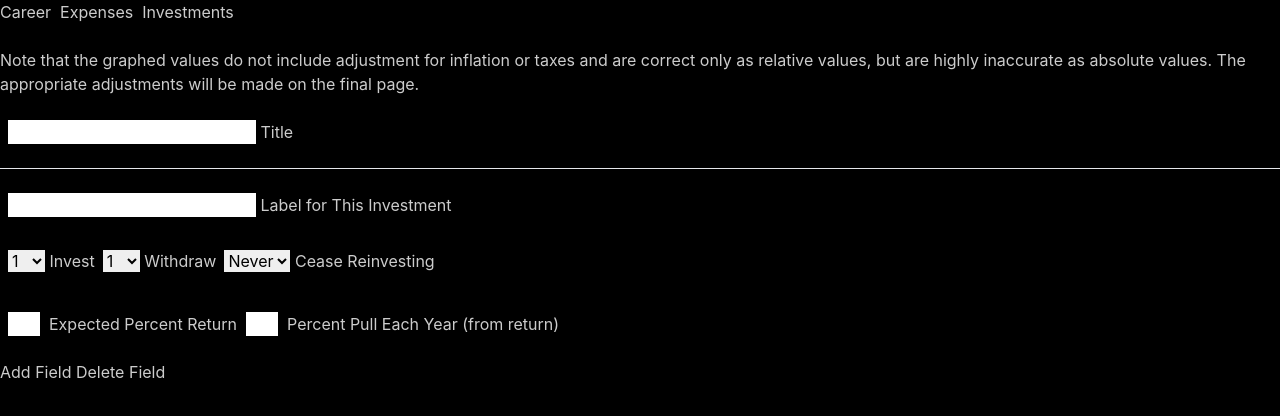
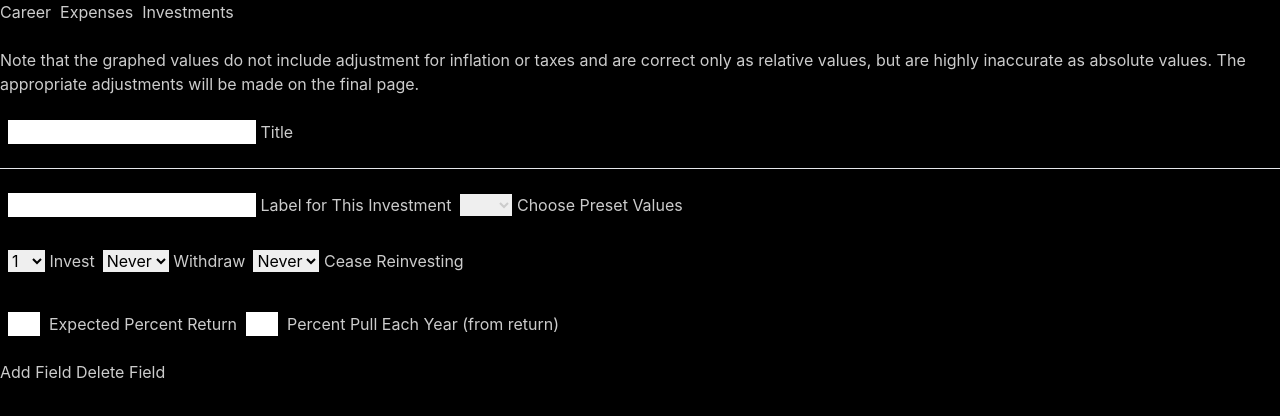
Before and after one commit to Jerrad-Johnson/Finances-Project, a React (Create React App) app: page /Investments.js in a window 1280 px wide. Shown: the top 416 px of the page. Built offline with nearby package versions, Linux system fonts and the light colour scheme.

Commit message:
Updated forms; corrected options, added option for presets (not yet filled.)

```diff
--- a/src/Investments.js
+++ b/src/Investments.js
@@ -47,7 +47,7 @@ function InvestmentForms({formLengthState}){
     let lengthOfGraphInYears = createArrayWithNumberOfYearsToGraph();
 
     let optionElements = getOptionElements(lengthOfGraphInYears);
-    let optionElementsForReinvesting = getOptionElementsForReinvesting(lengthOfGraphInYears);
+    let optionElementsIncludingNever = getOptionElementsForReinvesting(lengthOfGraphInYears);
 
         let printToDom = formLengthState.map((e, index) => {
         return (
@@ -55,6 +55,13 @@ function InvestmentForms({formLengthState}){
                 <hr />
                 <br />
                 <input type="text" className={"inputfield amount mb-8 ml-2"}></input> Label for This Investment
+                &nbsp;
+                <select className={"presetinvestment + e"}>
+                    <option></option>
+                    <option>TBA</option>
+                    {/*TODO Map options*/}
+                </select> Choose Preset Values
+
 
                 <br />
 
@@ -63,11 +70,11 @@ function InvestmentForms({formLengthState}){
                 </select> Invest
 
                 <select className={"yearWithdraw ml-2 text-black mb-10"}>
-                    {optionElements}
+                    {optionElementsIncludingNever}
                 </select> Withdraw
 
                 <select className={"yearCeaseReinvesting ml-2 text-black"}>
-                    {optionElementsForReinvesting}
+                    {optionElementsIncludingNever}
                 </select> Cease Reinvesting
 
                 <br />
@@ -99,20 +106,20 @@ function getOptionElements(lengthOfGraphInYears){
 }
 
 function getOptionElementsForReinvesting(lengthOfGraphInYears){
-    let optionElementsForReinvesting = []
+    let optionElementsIncludingNever = []
 
     lengthOfGraphInYears.forEach((e) => {
-        optionElementsForReinvesting.push(e);
+        optionElementsIncludingNever.push(e);
     });
-    optionElementsForReinvesting = ["Never", ...optionElementsForReinvesting];
+    optionElementsIncludingNever = ["Never", ...optionElementsIncludingNever];
 
-    optionElementsForReinvesting = optionElementsForReinvesting.map(entry => {
+    optionElementsIncludingNever = optionElementsIncludingNever.map(entry => {
         return(
             <option value={entry} key={entry}>{entry}</option>
         );
     });
 
-    return optionElementsForReinvesting;
+    return optionElementsIncludingNever;
 }
 
 function AddInvestmentFieldButton({formLengthState, setFormLengthState}){
@@ -148,4 +155,7 @@ function deleteInvestmentField(formLengthState, setFormLengthState){
     setFormLengthState(newFormLength);
 }
 
+
+
+
 export default Investments;
```
